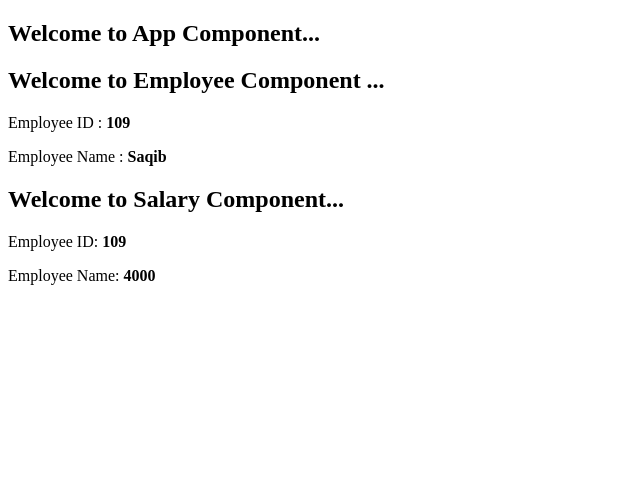
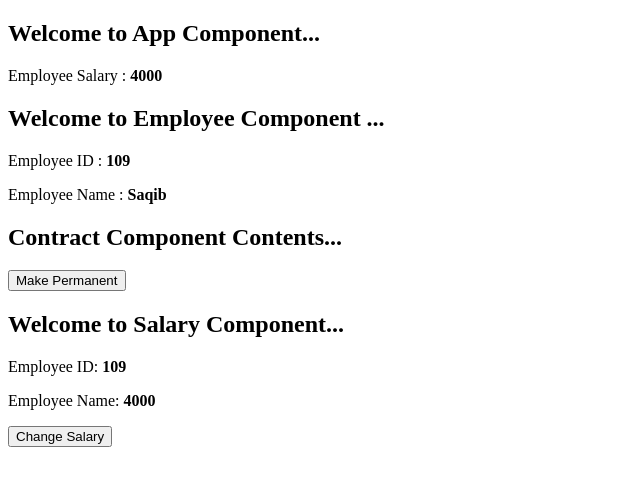
Before and after one commit to saqibamin257/01-demo-project-React2023, a React (Create React App) app: page / in a window 1280 px wide. Shown: the top 486 px of the page, without its empty margins (0-640 px from the left). Built offline with nearby package versions, Linux system fonts and the light colour scheme.

Commit message:
UseContext Hook-Pass Data Prent-Child&child-parent

```diff
--- a/src/index.js
+++ b/src/index.js
@@ -2190,33 +2190,105 @@
 
 //#region Exe-31 - UseContext Hook Basics
 
-import React,{useState,useEffect,useContext}  from "react";
+// import React,{useState,useEffect,useContext}  from "react";
+// import  ReactDOM  from "react-dom/client";
+// import reportWebVitals from "./reportWebVitals";
+
+// const employeeContext =React.createContext();
+// function App(){
+//   const[employee,setEmployee] = useState({Id:109,Name:'Saqib',Location:'karachi',Salary:4000})
+
+//   return(<div>
+//     <h2>Welcome to App Component...</h2>
+//     <employeeContext.Provider value={employee}>
+//       <Employee></Employee>
+//     </employeeContext.Provider>
+//   </div>)
+//   }
+
+// function Employee(){
+// let context=useContext(employeeContext);
+// return(
+//   <div>
+//     <h2>Welcome to Employee Component ...</h2>
+//     <p>
+//       <label>Employee ID : <b>{context.Id}</b></label>
+//     </p>
+//     <p>
+//       <label>Employee Name : <b>{context.Name}</b></label>
+//     </p>
+//     <Salary></Salary>
+//   </div>
+// )
+// }
+
+// function Salary(){
+// let context=useContext(employeeContext);
+// return(<div>
+//   <h2>Welcome to Salary Component...</h2>
+//   <p>
+//     <label>Employee ID: <b>{context.Id}</b></label>
+//   </p>
+//   <p>
+//     <label>Employee Name: <b>{context.Salary}</b></label>
+//   </p>
+// </div>);
+// }
+
+// const element=<App></App>;
+// const root = ReactDOM.createRoot(document.getElementById('root'));
+// root.render(element);
+// reportWebVitals();
+
+//#endregion
+
+
+//#region Exe-33 - UseContext Hook- Pass Data from Parent to Child and child to parent
+
+import React,{useState,useContext}  from "react";
 import  ReactDOM  from "react-dom/client";
 import reportWebVitals from "./reportWebVitals";
 
 const employeeContext =React.createContext();
 function App(){
-  const[employee,setEmployee] = useState({Id:109,Name:'Saqib',Location:'karachi',Salary:4000})
+  const[employee, setEmployee] = useState({Id:109, Name:'Saqib', Location:'karachi', Salary:4000, EmploymentType:'Contract'})
 
   return(<div>
     <h2>Welcome to App Component...</h2>
-    <employeeContext.Provider value={employee}>
+      <p>
+        <label>Employee Salary : <b>{employee.Salary}</b></label>
+      </p>
+    <employeeContext.Provider value={{data:employee,updateEmployee:setEmployee}}>
       <Employee></Employee>
     </employeeContext.Provider>
   </div>)
   }
 
 function Employee(){
+
 let context=useContext(employeeContext);
+
+function changeEmploymentType(){
+  context.updateEmployee({...context.data,EmploymentType:'Permanent'});
+}
+
 return(
   <div>
     <h2>Welcome to Employee Component ...</h2>
     <p>
-      <label>Employee ID : <b>{context.Id}</b></label>
+      <label>Employee ID : <b>{context.data.Id}</b></label>
     </p>
     <p>
-      <label>Employee Name : <b>{context.Name}</b></label>
+      <label>Employee Name : <b>{context.data.Name}</b></label>
     </p>
+    <employeeContext.Consumer>
+      {value => value.data.EmploymentType === 'Permanent'?<Permanent></Permanent>:<Contract></Contract>}
+    </employeeContext.Consumer>
+
+
+
+
+    <button onClick={changeEmploymentType}>Make Permanent</button>
     <Salary></Salary>
   </div>
 )
@@ -2224,15 +2296,37 @@ return(
 
 function Salary(){
 let context=useContext(employeeContext);
+
+function updateSalary(){
+context.updateEmployee({...context.data,Salary:15000});
+}
 return(<div>
   <h2>Welcome to Salary Component...</h2>
   <p>
-    <label>Employee ID: <b>{context.Id}</b></label>
+    <label>Employee ID: <b>{context.data.Id}</b></label>
   </p>
   <p>
-    <label>Employee Name: <b>{context.Salary}</b></label>
+    <label>Employee Name: <b>{context.data.Salary}</b></label>
   </p>
+  <button onClick={updateSalary}>Change Salary</button>
 </div>);
+}
+
+
+function Permanent(){
+  return (
+    <div>
+      <h2>Permanent Component Contents...</h2>
+    </div>
+  );
+}
+
+function Contract(){
+  return(
+    <div>
+      <h2>Contract Component Contents...</h2>
+    </div>
+  )
 }
 
 const element=<App></App>;
```
